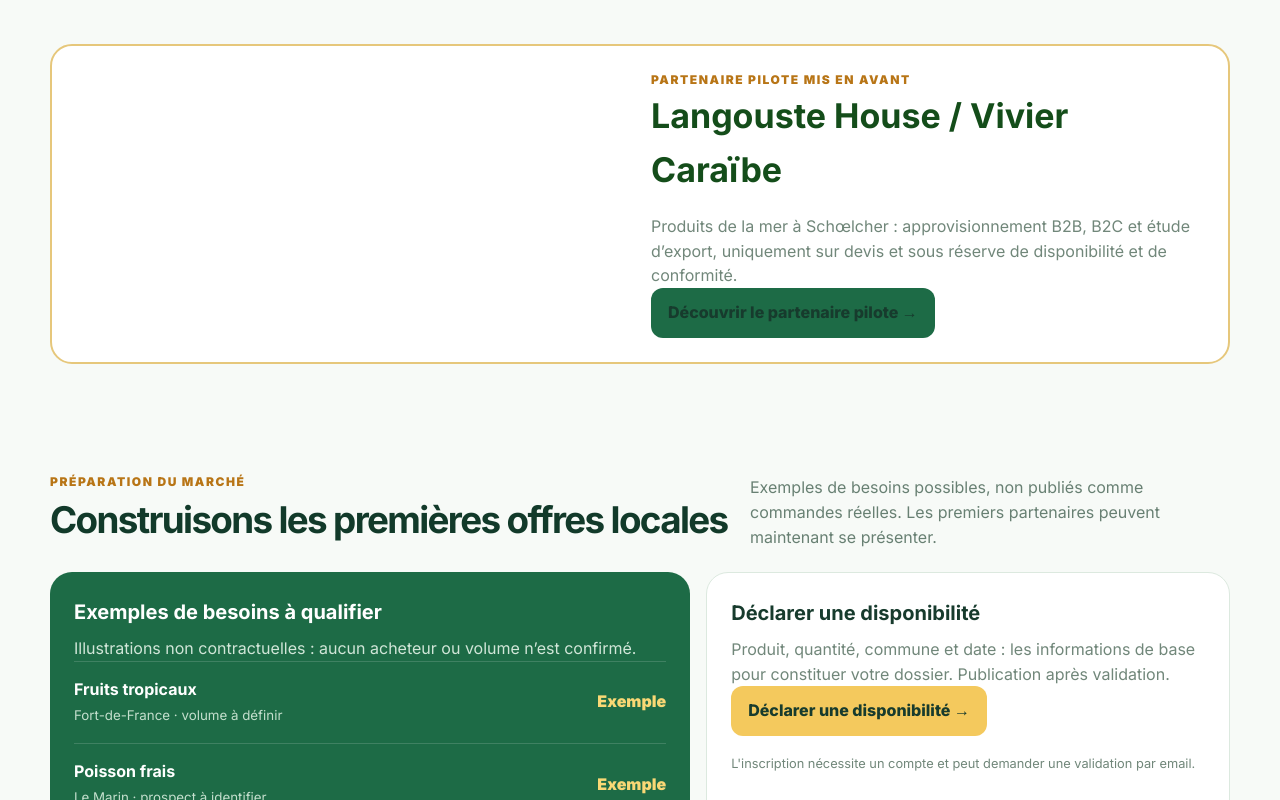
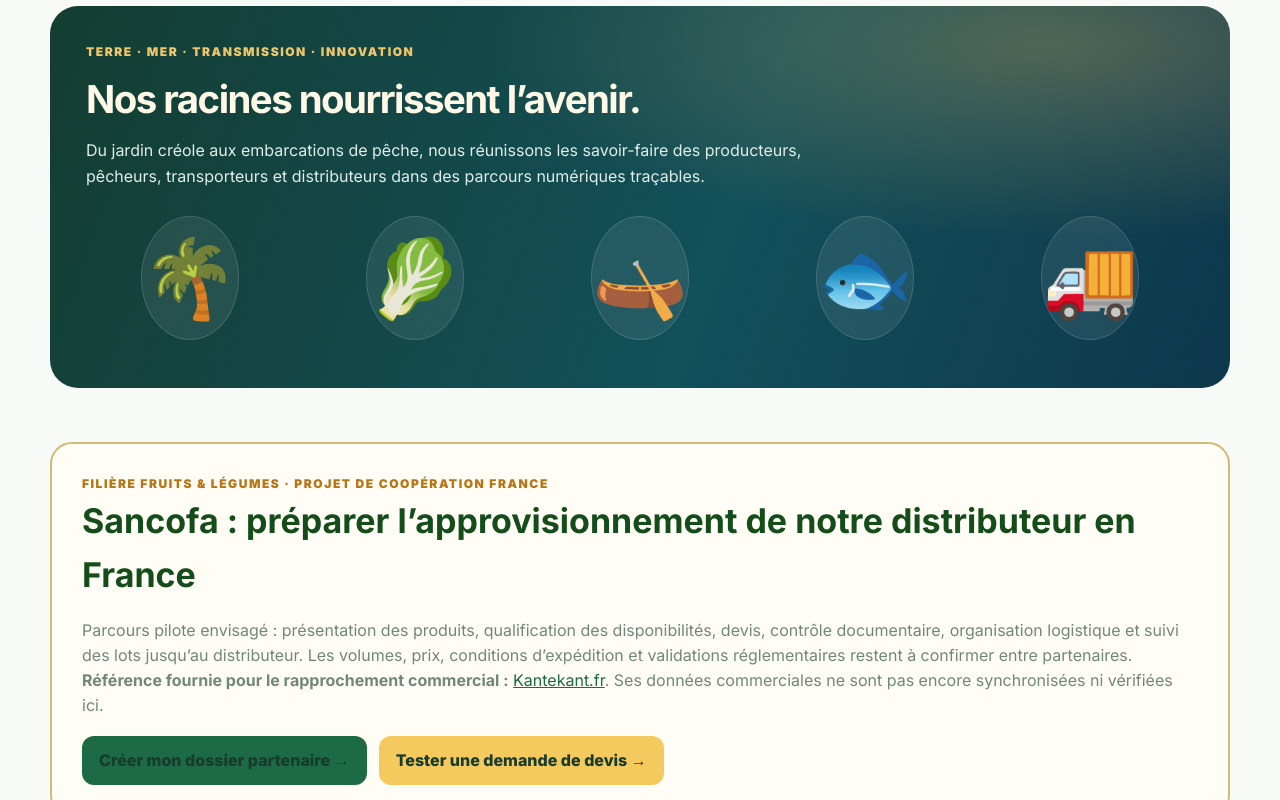
Before and after one commit to CVlad97/kopeagri-caraibes, a React (Vite) app: page / in a window 1280 px wide. Shown: the part 740-1540 px from the top of the page. Built offline with nearby package versions, Linux system fonts and the light colour scheme.

Commit message:
feat: add Sancofa pilot pathway and agriculture fisheries heritage fresco

```diff
--- a/src/pages/LandingOfficiellePage.tsx
+++ b/src/pages/LandingOfficiellePage.tsx
@@ -65,6 +65,12 @@ const styles = `
   .cta { display:flex; align-items:center; justify-content:space-between; gap:22px; padding:30px; border-radius:24px; background:linear-gradient(100deg,#f4c95d,#f8dfa0); }
   .cta h2 { margin:0 0 7px; color:#173b2d; letter-spacing:-.04em; }
   .cta p { margin:0; color:#566d5e; }
+  .fresco { margin-top:16px; border-radius:28px; overflow:hidden; padding:36px; color:#fffbea; background:radial-gradient(ellipse at 85% 10%,#cfaa5b55,transparent 40%),linear-gradient(110deg,#143d31 0%,#12505a 57%,#0d374c 100%); }
+  .fresco h2 { margin:8px 0; font-size:clamp(1.7rem,3vw,2.8rem); letter-spacing:-.04em; color:#fff8e7; }
+  .fresco p { color:#e1ede7; line-height:1.6; max-width:750px; }
+  .fresco-art { display:flex; justify-content:space-around; align-items:center; flex-wrap:wrap; gap:18px; margin:26px 0 12px; font-size:clamp(2.5rem,6vw,5.4rem); }
+  .fresco-art span { display:grid; place-items:center; min-width:92px; min-height:100px; border-radius:50%; background:#ffffff14; border:1px solid #ffffff22; }
+  .fresco .button { background:#f0c66b; color:#16392e; }
   .hub-footer { display:flex; justify-content:space-between; gap:20px; padding:28px 0 42px; color:#71877a; font-size:.85rem; }
   .hub-footer div { display:flex; gap:16px; flex-wrap:wrap; }
   @media (max-width: 800px) { .hero,.market { grid-template-columns:1fr; } .hero { padding-top:30px; } .role-grid { grid-template-columns:1fr 1fr; } .workflow { grid-template-columns:1fr 1fr; } .step:nth-child(2) { border-right:0; } .step:nth-child(-n+2) { border-bottom:1px solid #e4eee7; } .nav-links { display:none; } .section-heading,.cta,.hub-footer { align-items:flex-start; flex-direction:column; } }
@@ -111,6 +117,25 @@ export default function LandingOfficiellePage() {
           </aside>
         </section>
 
+        <section className="fresco" aria-labelledby="fresco-title">
+          <div className="eyebrow" style={{color:'#f0c66b'}}>Terre · Mer · Transmission · Innovation</div>
+          <h2 id="fresco-title">Nos racines nourrissent l’avenir.</h2>
+          <p>Du jardin créole aux embarcations de pêche, nous réunissons les savoir-faire des producteurs, pêcheurs, transporteurs et distributeurs dans des parcours numériques traçables.</p>
+          <div className="fresco-art" role="img" aria-label="Fresque symbolique : jardin créole, légumes, pêche artisanale, mer et transport"><span>🌴</span><span>🥬</span><span>🛶</span><span>🐟</span><span>🚚</span></div>
+        </section>
+        <section className="section" aria-labelledby="sancofa-title">
+          <div className="market-card" style={{border:'2px solid #d3b977',background:'#fffdf5',padding:30}}>
+            <div className="eyebrow">Filière fruits & légumes · Projet de coopération France</div>
+            <h2 id="sancofa-title">Sancofa : préparer l’approvisionnement de notre distributeur en France</h2>
+            <p>Parcours pilote envisagé : présentation des produits, qualification des disponibilités, devis, contrôle documentaire, organisation logistique et suivi des lots jusqu’au distributeur. Les volumes, prix, conditions d’expédition et validations réglementaires restent à confirmer entre partenaires.</p>
+            <p><strong>Référence fournie pour le rapprochement commercial :</strong> <a href="https://www.kantekant.fr/" target="_blank" rel="noopener noreferrer" style={{textDecoration:'underline',color:'#1d6b46'}}>Kantekant.fr</a>. Ses données commerciales ne sont pas encore synchronisées ni vérifiées ici.</p>
+            <div style={{display:'flex',gap:12,flexWrap:'wrap',marginTop:18}}>
+              <Link className="button button-primary" to="/inscription">Créer mon dossier partenaire →</Link>
+              <Link className="button button-gold" to="/devis-approvisionnement">Tester une demande de devis →</Link>
+            </div>
+          </div>
+        </section>
+
         <section className="section" aria-labelledby="pilote-langouste">
           <div className="market-card" style={{display:'grid',gridTemplateColumns:'repeat(auto-fit,minmax(220px,1fr))',gap:22,alignItems:'center',border:'2px solid #e6c77b'}}>
             <img src="https://delikreol.com/vendors/langouste-house/langouste-entiere-bbq.jpg" alt="Photo réelle d’une langouste cuisinée pour Langouste House" loading="lazy" style={{width:'100%',height:240,objectFit:'cover',borderRadius:14}}/>
```
